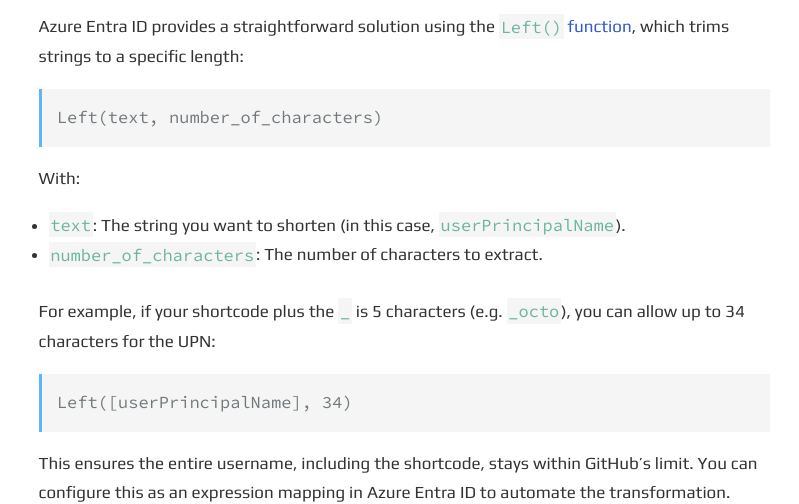
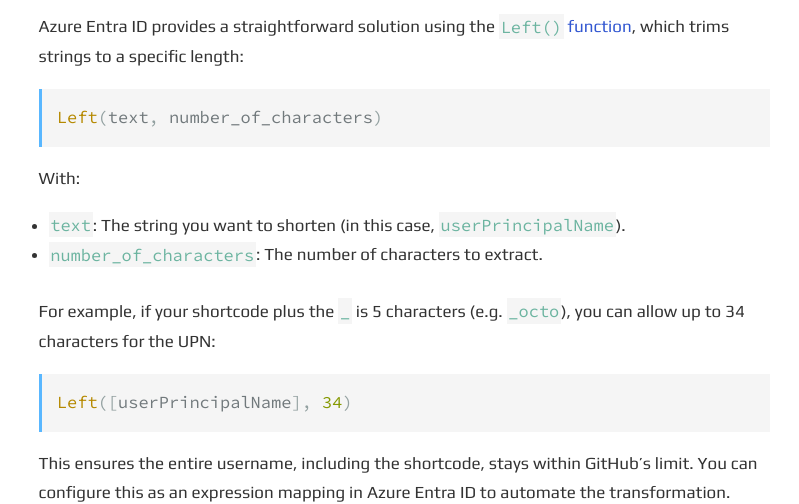
Before and after one commit to ghsioux/ghsioux.github.io, a Jekyll site: the page built from _posts/2024-01-23-emu-mappings-manipulation.md, in a window 1280 px wide and 900 px high, scrolled down 2336 px. Shown: the part 154-658 px from the top of the window, without its empty margins (236-1035 px from the left). Built offline with Jekyll 4.4.1, drawn with Linux system fonts in a browser that asks for light colours.

Commit message:
change code color scheme

````diff
--- a/_posts/2024-01-23-emu-mappings-manipulation.md
+++ b/_posts/2024-01-23-emu-mappings-manipulation.md
@@ -32,7 +32,7 @@
 
 Azure Entra ID provides a straightforward solution using the [`Left()` function](https://learn.microsoft.com/en-us/entra/identity/app-provisioning/functions-for-customizing-application-data#left), which trims strings to a specific length:
 
-```plaintext
+```java
 Left(text, number_of_characters)
 ```
 
@@ -43,7 +43,7 @@
 
 For example, if your shortcode plus the `_` is 5 characters (e.g. `_octo`), you can allow up to 34 characters for the UPN:
 
-```plaintext
+```java
 Left([userPrincipalName], 34)
 ```
 
````
